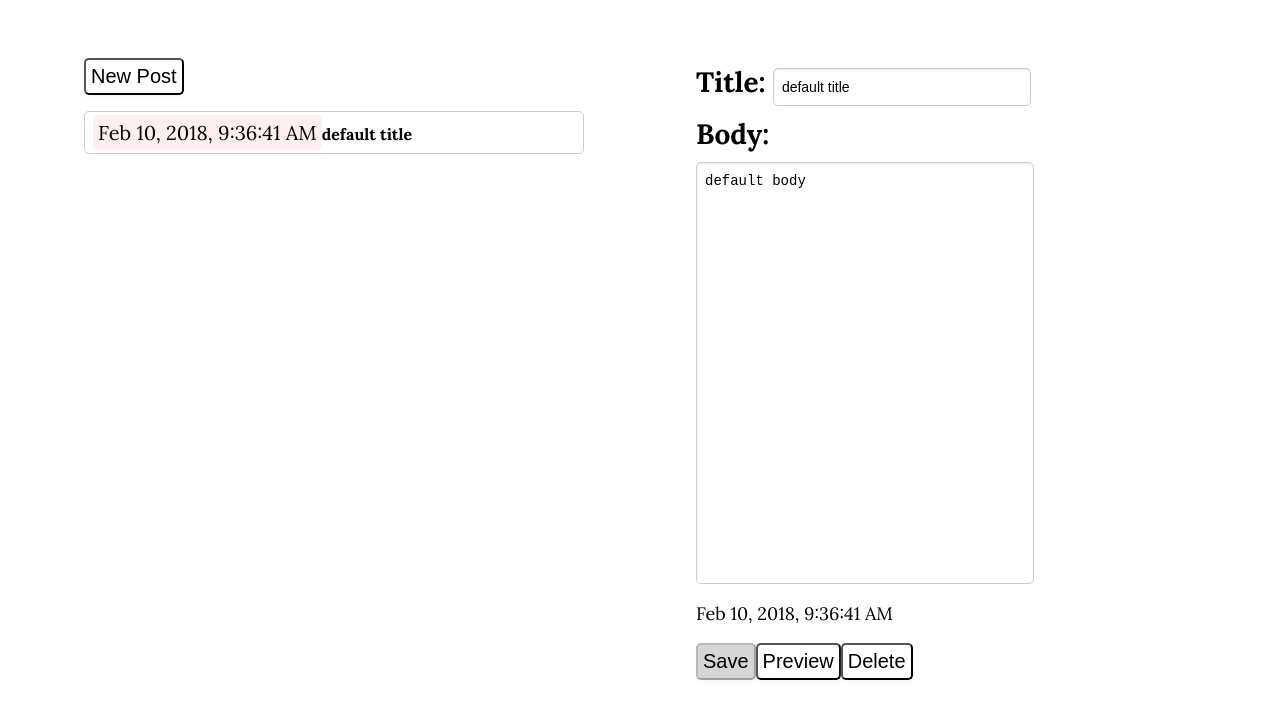
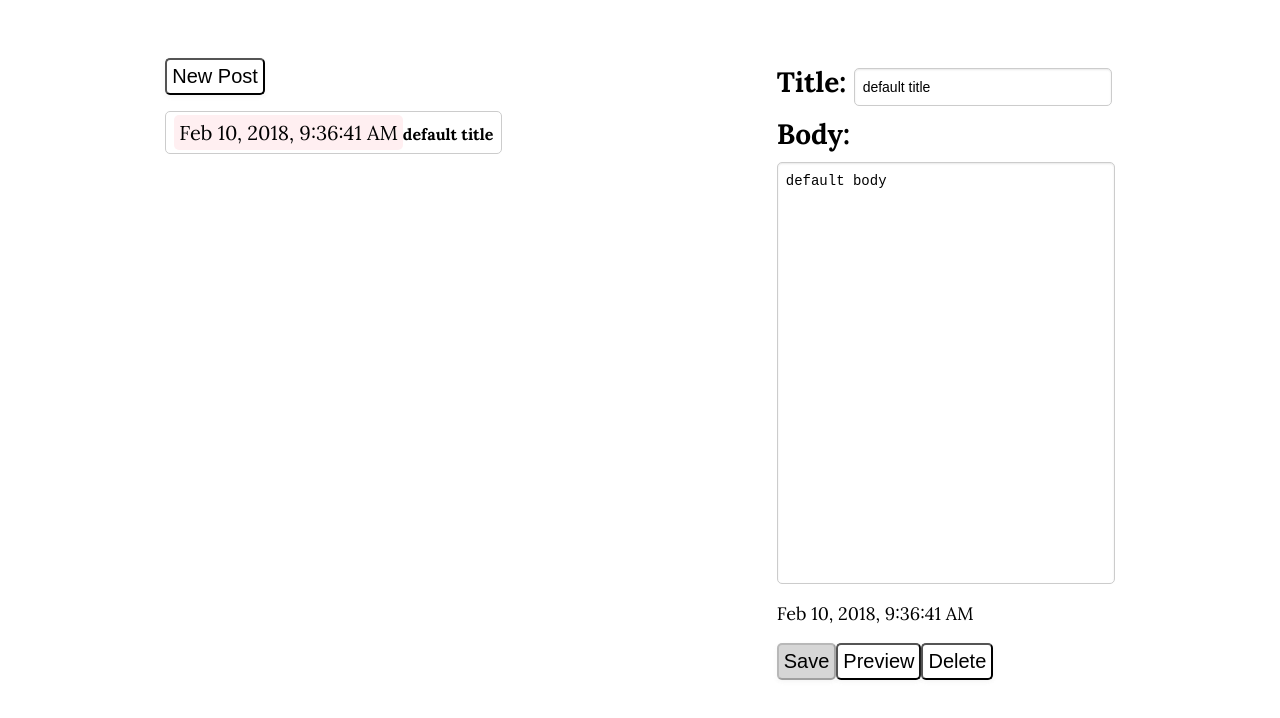
Before and after one commit to brmi/angular-blog-backend, an Angular app: page / in a window 1280 px wide. Both pictures are taken after a click on the button "New Post". Shown: the top 718 px of the page. Built offline with nearby package versions, Linux system fonts and the light colour scheme.

Commit message:
update css

```diff
--- a/src/app/edit/edit.component.css
+++ b/src/app/edit/edit.component.css
@@ -1,6 +1,5 @@
 .edit{
     padding: 30px;
-    min-width: 500px;
 }
 
 :host {
--- a/src/app/list/list.component.css
+++ b/src/app/list/list.component.css
@@ -1,6 +1,5 @@
 .list{
     padding: 30px;
-    min-width: 500px;
 }
 
 .listtag{
```
